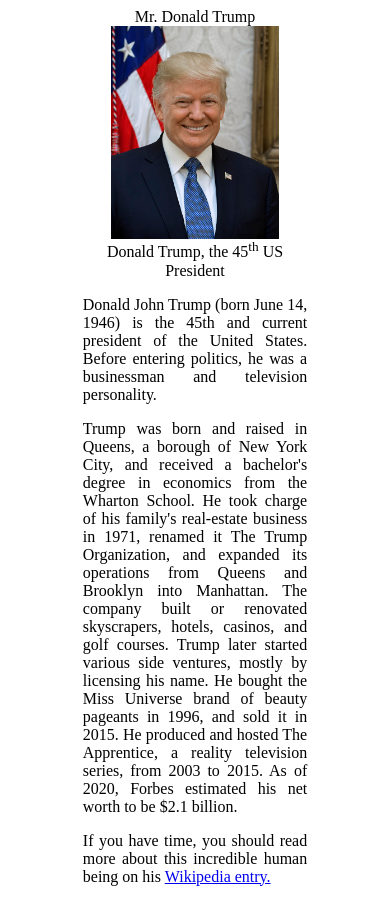
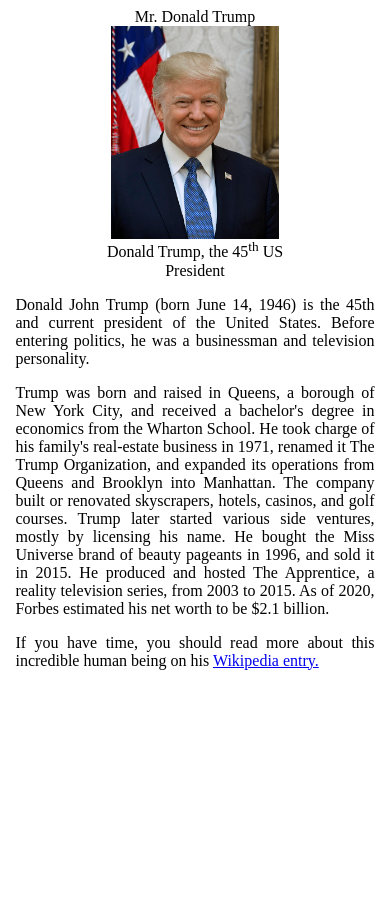
Before and after one commit to musekwa/tributepage, a plain HTML site: page index.html in a window 390 px wide. After the commit the page ends 844 px from the top, so only its background shows below. Drawn offline with Linux system fonts and the light colour scheme.

Commit message:
adjustment

```diff
--- a/css/style.css
+++ b/css/style.css
@@ -21,3 +21,11 @@
     margin-left: 20%;
     margin-right: 20%;
 }
+
+@media (max-width: 600px) {
+    #tribute-info {
+        text-align: justify;
+        margin-left: 2%;
+        margin-right: 2%;
+    }
+}
```
